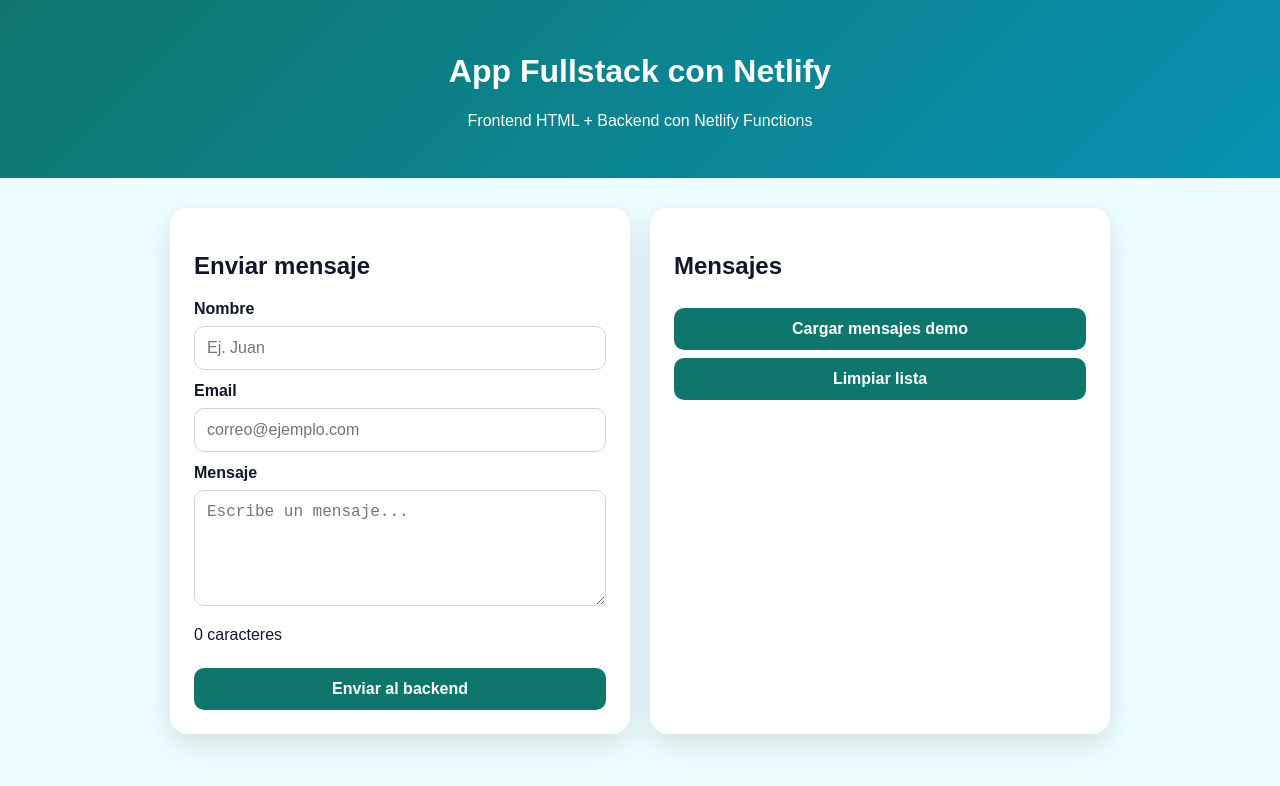
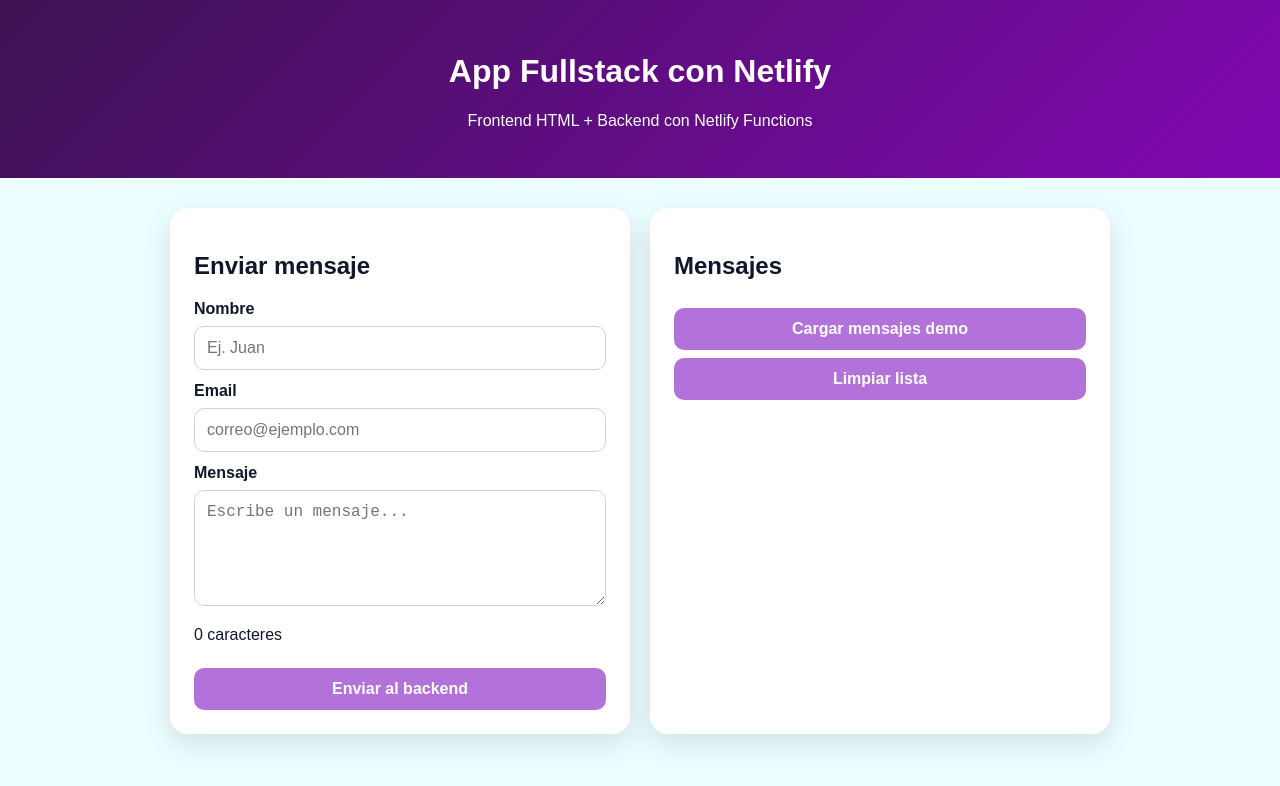
Before and after one commit to G3L3N13/netlify-fullstack-taller, a website: page index.html in a window 1280 px wide. Drawn offline with Linux system fonts and the light colour scheme.

Commit message:
Actualización_Colores

```diff
--- a/index.html
+++ b/index.html
@@ -13,7 +13,7 @@
       color: #0f172a;
     }
     header {
-      background: linear-gradient(135deg, #0f766e, #0891b2);
+      background: linear-gradient(135deg, #3d1252, #8208b2);
       color: white;
       padding: 32px 20px;
       text-align: center;
@@ -42,13 +42,13 @@
       font-size: 1rem;
     }
     button {
-      background: #0f766e;
+      background: #9d47cfc4;
       color: white;
       border: none;
       cursor: pointer;
       font-weight: bold;
     }
-    button:hover { background: #115e59; }
+    button:hover { background: #46115e; }
     button:disabled { background: #94a3b8; cursor: not-allowed; }
     .estado {
       margin-top: 14px;
@@ -65,7 +65,7 @@
       margin: 12px 0;
       background: #f8fafc;
     }
-    .mensaje b { color: #0f766e; }
+    .mensaje b { color: #0f7620; }
     .fecha { color:#64748b; font-size:.85rem; }
     @media(max-width: 800px) {
       main { grid-template-columns: 1fr; }
```
